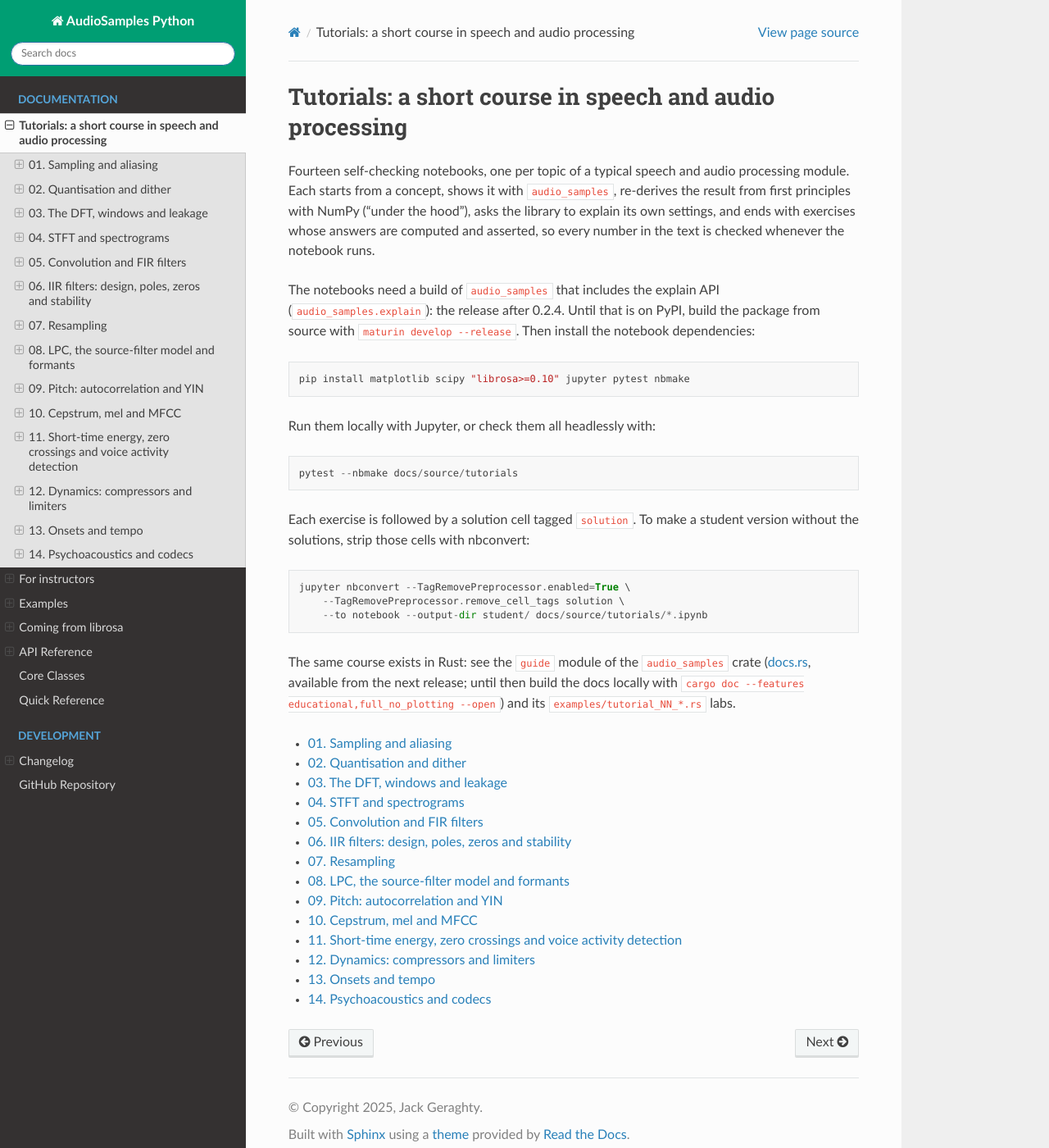
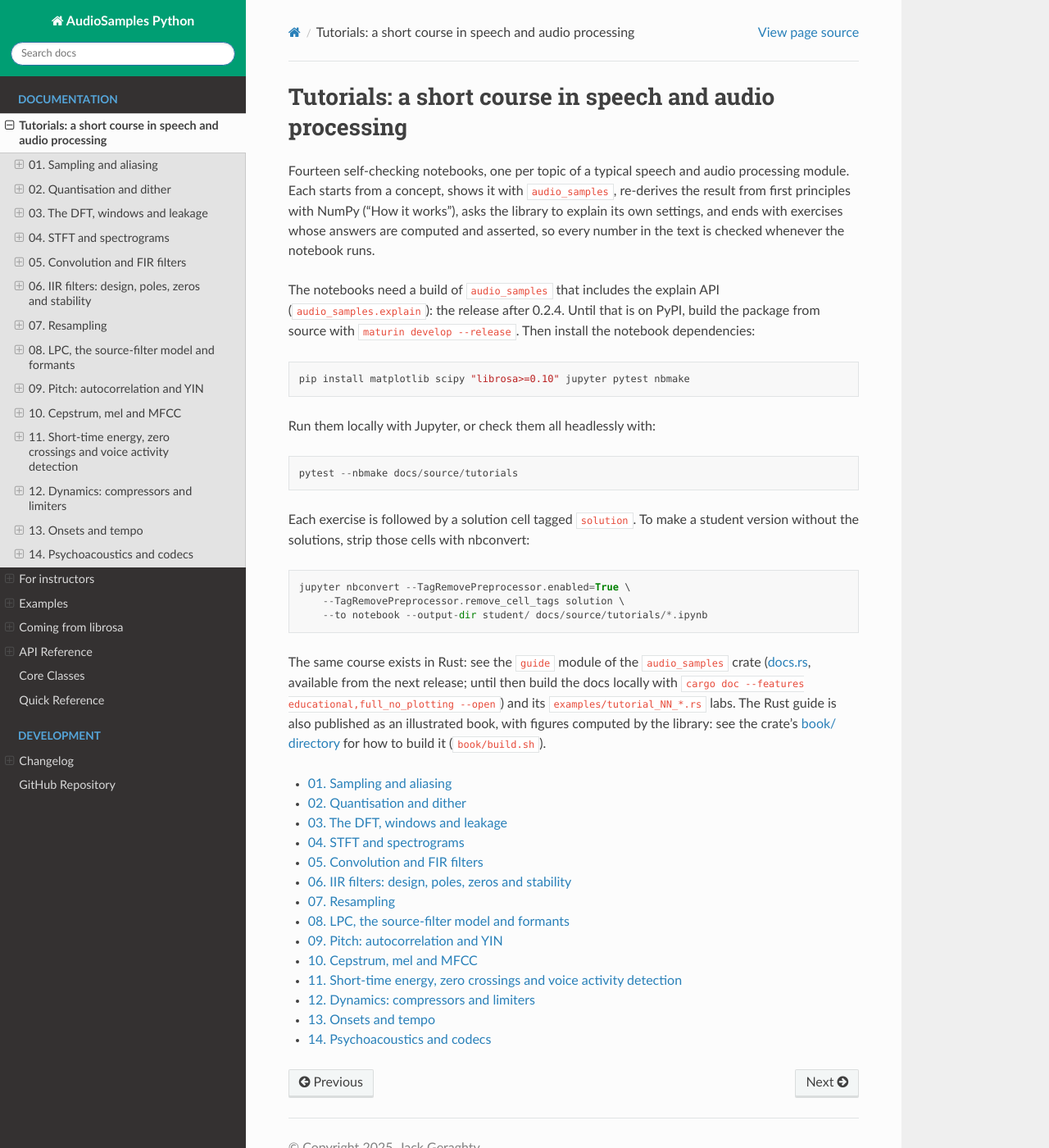
Before and after one commit to jmg049/audio_samples_python, a Sphinx documentation site: the page built from docs/source/tutorials/index.rst, in a window 1280 px wide and 1400 px high. Shown: the whole window at 82% size. Built offline with Sphinx 7.4.7 and the Read the Docs theme 3.1.0, drawn with Linux system fonts in a browser that asks for light colours.

Commit message:
docs(notebooks): plain, direct wording in the tutorial notebooks
The markdown cells, comments and printed prose of the 14 tutorial
notebooks use direct statements instead of figurative phrasing, filler
and rhetorical hooks. The 'Under the hood' section is now 'How it works'.
Maths, numbers, code and assertions are unchanged; the notebooks stay
output-free.

```diff
--- a/docs/source/tutorials/index.rst
+++ b/docs/source/tutorials/index.rst
@@ -3,7 +3,7 @@ Tutorials: a short course in speech and audio processing
 
 Fourteen self-checking notebooks, one per topic of a typical speech and audio
 processing module. Each starts from a concept, shows it with ``audio_samples``,
-re-derives the result from first principles with NumPy ("under the hood"), asks
+re-derives the result from first principles with NumPy ("How it works"), asks
 the library to explain its own settings, and ends with exercises whose answers
 are computed and asserted, so every number in the text is checked whenever the
 notebook runs.
@@ -30,7 +30,10 @@ The same course exists in Rust: see the ``guide`` module of the ``audio_samples`
 crate (`docs.rs <https://docs.rs/audio_samples/latest/audio_samples/guide/>`_,
 available from the next release; until then build the docs locally with
 ``cargo doc --features educational,full_no_plotting --open``) and its
-``examples/tutorial_NN_*.rs`` labs.
+``examples/tutorial_NN_*.rs`` labs. The Rust guide is also published as an
+illustrated book, with figures computed by the library: see the crate's
+`book/ directory <https://github.com/jmg049/audio_samples/tree/main/book>`_
+for how to build it (``book/build.sh``).
 
 .. toctree::
    :maxdepth: 1
```
Also changed, not shown: docs/source/tutorials/01_sampling_aliasing.ipynb, docs/source/tutorials/02_quantisation_dither.ipynb, docs/source/tutorials/03_dft_windows.ipynb, docs/source/tutorials/04_stft_spectrograms.ipynb, docs/source/tutorials/05_convolution_fir.ipynb, docs/source/tutorials/06_iir_filters.ipynb, docs/source/tutorials/07_resampling.ipynb, docs/source/tutorials/08_lpc_formants.ipynb, docs/source/tutorials/09_pitch.ipynb, docs/source/tutorials/10_cepstrum_mel_mfcc.ipynb, docs/source/tutorials/11_energy_vad.ipynb, docs/source/tutorials/12_dynamics.ipynb, docs/source/tutorials/13_onsets_tempo.ipynb, docs/source/tutorials/14_psychoacoustics_codecs.ipynb.
